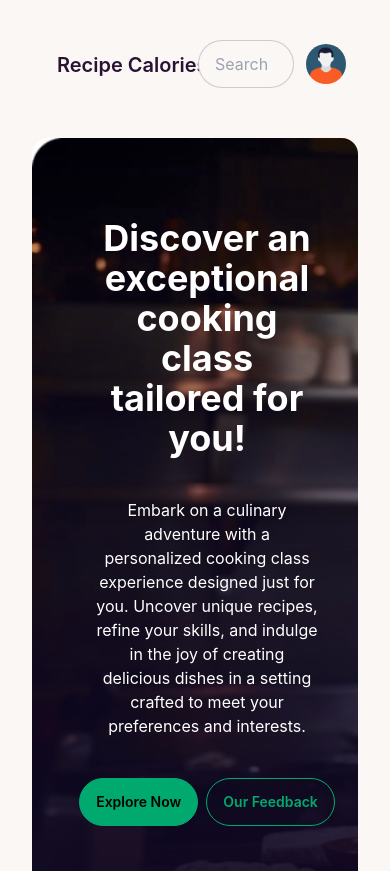
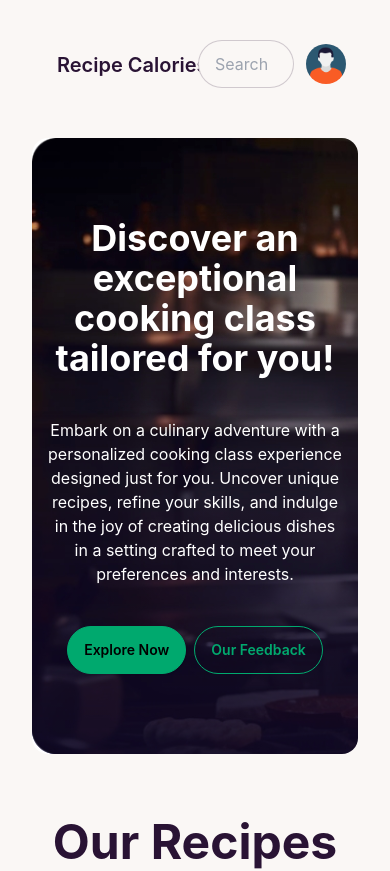
Before and after one commit to mariyasf/recipe-calories, a React (Vite) app: page / in a window 390 px wide. Shown: the top 871 px of the page. Built offline with nearby package versions, Linux system fonts and the light colour scheme.

Commit message:
Add final  design

```diff
--- a/src/Components/BannerPart/Banner.jsx
+++ b/src/Components/BannerPart/Banner.jsx
@@ -6,7 +6,7 @@
 
             <section
                 className="bg-banner  mt-10 py-20 mx-auto">
-                <div className="space-y-10 mx-10 ml-16 ">
+                <div className="space-y-10 mx-4 lg:mx-10 lg:ml-16 ">
                     <h1
                         className="mx-auto text-white font-bold text-4xl lg:text-6xl lg:w-[850px]">
                         Discover an exceptional cooking class tailored for you!
```
